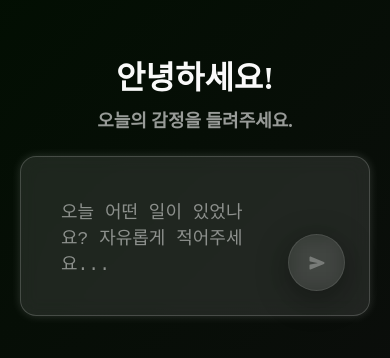
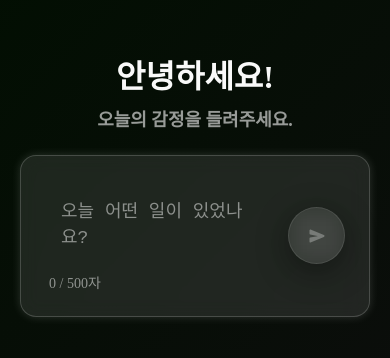
Before and after one commit to smnm1998/woowacourse-artune, a React (Vite) app in the folder apps/frontend/: page / in a window 390 px wide. Shown: the part 238-596 px from the top of the page. Built offline with nearby package versions, Linux system fonts and the light colour scheme; no server answers; a web font is replaced by a local one.

Commit message:
feat: EmotionInput 검증 추가 및 구현
- 최소, 최대 글자 수 및 특수문자 제한
- 경고문구 구현
- textarea 렌더링 시 size 변경 되는 이슈 해결

```diff
--- a/apps/frontend/src/components/EmotionInput/EmotionInput.jsx
+++ b/apps/frontend/src/components/EmotionInput/EmotionInput.jsx
@@ -1,3 +1,4 @@
+import { useState, useEffect } from 'react';
 import { IoSend } from 'react-icons/io5';
 import useAutoResizeTextarea from '@/hooks/ui/useAutoResizeTextarea';
 import {
@@ -5,6 +6,8 @@ import {
   textareaStyle,
   sendButtonStyle,
   sendButtonIconStyle,
+  errorMessageStyle,
+  inputWrapperStyle,
 } from './EmotionInput.styles';
 
 /**
@@ -13,9 +16,40 @@ import {
  * @param {Function} onChange - textarea 변경 핸들러
  * @param {Function} onSubmit - 제출 핸들러
  * @param {string} placeholder - placeholder 텍스트
+ * @param {string} error - 에러 메시지
+ * @param {number} minLength - 최소 길이
+ * @param {number} maxLength - 최대 길이
  */
-function EmotionInput({ value, onChange, onSubmit, placeholder }) {
-  const textareaRef = useAutoResizeTextarea(value);
+function EmotionInput({
+  value,
+  onChange,
+  onSubmit,
+  placeholder,
+  error,
+  minLength,
+  maxLength,
+}) {
+  const [isMobile, setIsMobile] = useState(false);
+
+  // 모바일 감지 (768px 이하)
+  useEffect(() => {
+    const checkMobile = () => setIsMobile(window.innerWidth <= 768);
+    checkMobile();
+
+    window.addEventListener('resize', checkMobile);
+    return () => window.removeEventListener('resize', checkMobile);
+  }, []);
+
+  // 반응형 placeholder
+  const getPlaceholder = () => {
+    if (placeholder) return placeholder;
+    return isMobile
+      ? '오늘 어떤 일이 있었나요?'
+      : '오늘 어떤 일이 있었나요? 자유롭게 적어주세요...';
+  };
+
+  const currentPlaceholder = getPlaceholder();
+  const textareaRef = useAutoResizeTextarea(value, currentPlaceholder);
 
   const handleKeyDown = (e) => {
     if (e.key === 'Enter' && e.shiftKey) {
@@ -28,23 +62,24 @@ function EmotionInput({ value, onChange, onSubmit, placeholder }) {
   };
 
   return (
+    <div css={inputWrapperStyle}>
       <div css={textareaContainerStyle}>
         <textarea
           id="emotion-input"
           name="emotion"
           aria-label="감정 입력"
+          aria-invalid={!!error}
+          aria-describedby={error ? 'emotion-input-error' : undefined}
           ref={textareaRef}
           css={textareaStyle}
           value={value}
           onChange={onChange}
           onKeyDown={handleKeyDown}
-        placeholder={
-          placeholder || '오늘 어떤 일이 있었나요? 자유롭게 적어주세요...'
-        }
+          placeholder={currentPlaceholder}
           rows={1}
         />
 
-      {/* Send Button - 단순 버튼으로 복구 */}
+        {/* Send Button */}
         <button
           css={sendButtonStyle}
           onClick={onSubmit}
@@ -54,6 +89,21 @@ function EmotionInput({ value, onChange, onSubmit, placeholder }) {
           <IoSend css={sendButtonIconStyle} />
         </button>
       </div>
+
+      {/* 에러 메시지 */}
+      {error && (
+        <p id="emotion-input-error" css={errorMessageStyle} role="alert">
+          {error}
+        </p>
+      )}
+
+      {/* 글자 수 표시 */}
+      {maxLength && (
+        <p css={errorMessageStyle} style={{ color: 'rgba(255,255,255,0.5)' }}>
+          {value.length} / {maxLength}자
+        </p>
+      )}
+    </div>
   );
 }
 
--- a/apps/frontend/src/hooks/ui/useAutoResizeTextarea.js
+++ b/apps/frontend/src/hooks/ui/useAutoResizeTextarea.js
@@ -1,19 +1,24 @@
-import { useEffect, useRef } from 'react';
+import { useLayoutEffect, useRef } from 'react';
 
 /**
- * textarea의 높이를 내용에 맞게 자동으로 조절하는 훅
- * @param {string} value - textarea의 값 (의존성)
- * @returns {React.RefObject} textarea에 연결한 ref
+ * textarea를 내용에 따라 자동으로 크기 조절하는 훅
+ * @param {string} value - textarea의 현재 값
+ * @param {string} placeholder - placeholder 텍스트 (높이 재계산 트리거)
+ * @param {number} minHeight - 최소 높이 (기본값: 57px)
+ * @returns {React.RefObject} textarea ref
  */
-function useAutoResizeTextarea(value) {
+function useAutoResizeTextarea(value, placeholder, minHeight = 57) {
   const textareaRef = useRef(null);
 
-  useEffect(() => {
-    if (textareaRef.current) {
-      textareaRef.current.style.height = 'auto';
-      textareaRef.current.style.height = `${textareaRef.current.scrollHeight}px`;
+  // useLayoutEffect: 브라우저가 화면을 그리기 전에 실행 (모바일에서 깜빡임 방지)
+  useLayoutEffect(() => {
+    const textarea = textareaRef.current;
+    if (textarea) {
+      textarea.style.height = 'auto';
+      const newHeight = Math.max(textarea.scrollHeight, minHeight);
+      textarea.style.height = `${newHeight}px`;
     }
-  }, [value]);
+  }, [value, placeholder, minHeight]);
 
   return textareaRef;
 }
--- a/apps/frontend/src/pages/EmotionInputPage/EmotionInputPage.jsx
+++ b/apps/frontend/src/pages/EmotionInputPage/EmotionInputPage.jsx
@@ -8,6 +8,11 @@ import {
   inputWrapperStyle,
 } from './EmotionInputPage.styles';
 import useAppStore from '@/stores/useAppStore';
+import {
+  validateEmotionInput,
+  isMaxLengthExceeded,
+  VALIDATION_RULES,
+} from '@/utils/emotionInputValidator';
 
 /**
  * 감정 입력 페이지
@@ -17,24 +22,45 @@ function EmotionInputPage() {
   const analyzeEmotion = useAppStore((state) => state.analyzeEmotion);
   const [text, setText] = useState('');
   const [isSubmitting, setIsSubmitting] = useState(false);
+  const [error, setError] = useState('');
 
   const handleTextChange = (e) => {
     if (isSubmitting) return;
-    setText(e.target.value);
+    const newValue = e.target.value;
+
+    // 최대 길이 초과 방지
+    if (isMaxLengthExceeded(newValue)) {
+      setError(`최대 ${VALIDATION_RULES.MAX_LENGTH}자까지 입력 가능합니다.`);
+      return;
+    }
+    setText(newValue);
+    setError(''); // 입력 시 에러 초기화
   };
 
   const handleSubmit = async () => {
-    if (!text.trim() || isSubmitting) return;
+    if (isSubmitting) return;
+
+    // 검증
+    const validationError = validateEmotionInput(text);
+    if (validationError) {
+      setError(validationError);
+      return;
+    }
 
     setIsSubmitting(true);
-    const textToSubmit = text;
+    setError('');
+    const textToSubmit = text.trim();
     setText('');
 
-    // Store에서 직접 호출
-    await analyzeEmotion(textToSubmit);
-
-    // 완료 후 submitting 상태 해제 (에러 발생도 포함)
-    setIsSubmitting(false);
+    try {
+      // Store에서 직접 호출
+      await analyzeEmotion(textToSubmit);
+    } catch (err) {
+      setError('감정 분석 중 오류가 발생했습니다. 다시 시도해주세요.');
+      setText(textToSubmit); // 실패 시 텍스트 복원
+    } finally {
+      setIsSubmitting(false);
+    }
   };
 
   return (
@@ -49,6 +75,9 @@ function EmotionInputPage() {
           value={text}
           onChange={handleTextChange}
           onSubmit={handleSubmit}
+          error={error}
+          minLength={VALIDATION_RULES.MIN_LENGTH}
+          maxLength={VALIDATION_RULES.MAX_LENGTH}
         />
       </div>
     </div>
--- /dev/null
+++ b/apps/frontend/src/utils/emotionInputValidator.js
@@ -0,0 +1,40 @@
+/**
+ * 감정 입력 검증 규칙
+ */
+export const VALIDATION_RULES = {
+  MIN_LENGTH: 5,
+  MAX_LENGTH: 500,
+  ALLOWED_PATTERN: /^[\wㄱ-ㅎㅏ-ㅣ가-힣\s.,!?~\-'\"()]+$/,
+};
+
+/**
+ * 감정 입력값 검증
+ * @param {string} value - 검증할 텍스트
+ * @returns {string|null} 에러 메시지 (유효하면 null)
+ */
+export const validateEmotionInput = (value) => {
+  const trimmed = value.trim();
+
+  if (trimmed.length < VALIDATION_RULES.MIN_LENGTH) {
+    return `최소 ${VALIDATION_RULES.MIN_LENGTH}자 이상 입력해주세요.`;
+  }
+
+  if (trimmed.length > VALIDATION_RULES.MAX_LENGTH) {
+    return `최대 ${VALIDATION_RULES.MAX_LENGTH}자까지 입력 가능합니다.`;
+  }
+
+  if (!VALIDATION_RULES.ALLOWED_PATTERN.test(trimmed)) {
+    return '특수문자는 .,!?~-\'\"() 만 사용 가능합니다.';
+  }
+
+  return null;
+};
+
+/**
+ * 최대 길이 초과 여부 확인
+ * @param {string} value - 확인할 텍스트
+ * @returns {boolean}
+ */
+export const isMaxLengthExceeded = (value) => {
+  return value.length > VALIDATION_RULES.MAX_LENGTH;
+};
```
Lines whose indentation alone changed are shown as unchanged.
